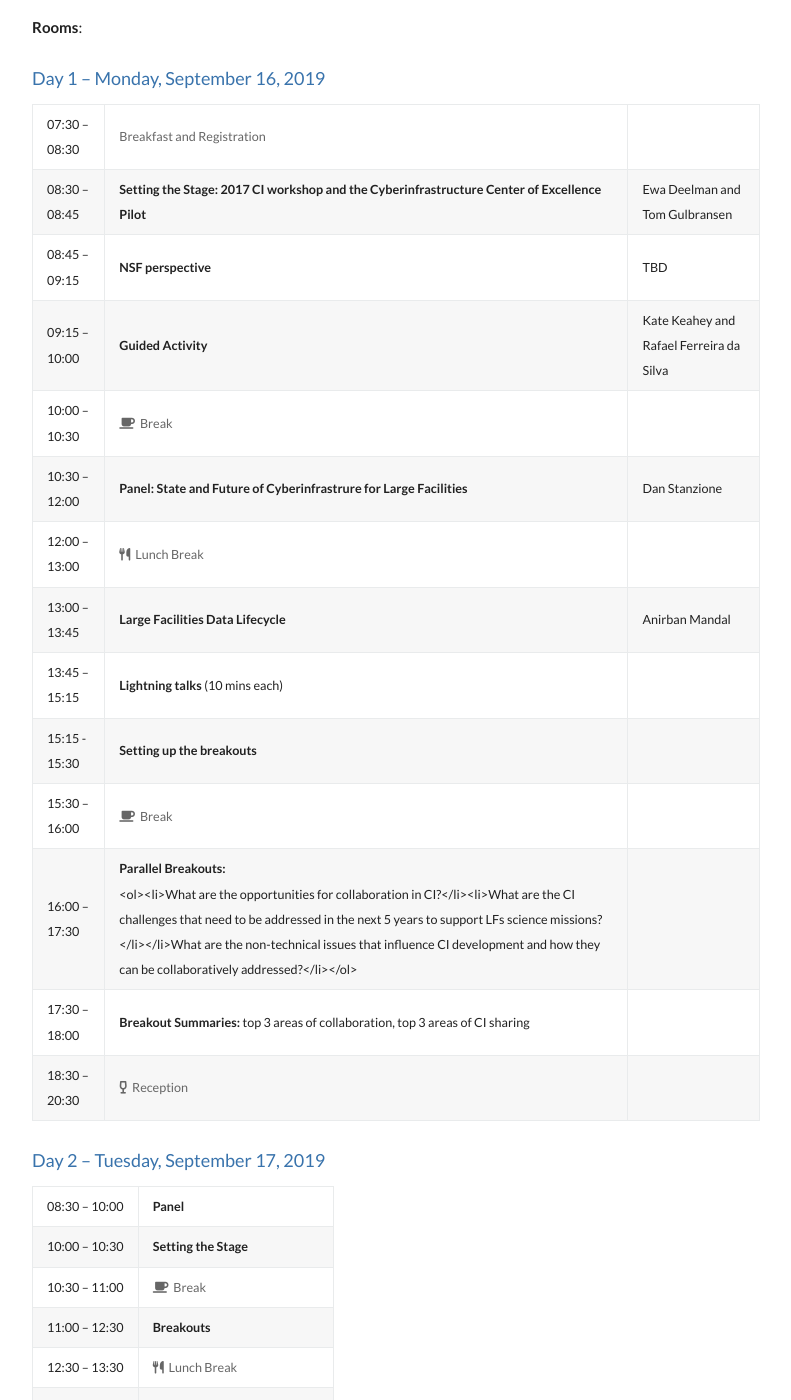
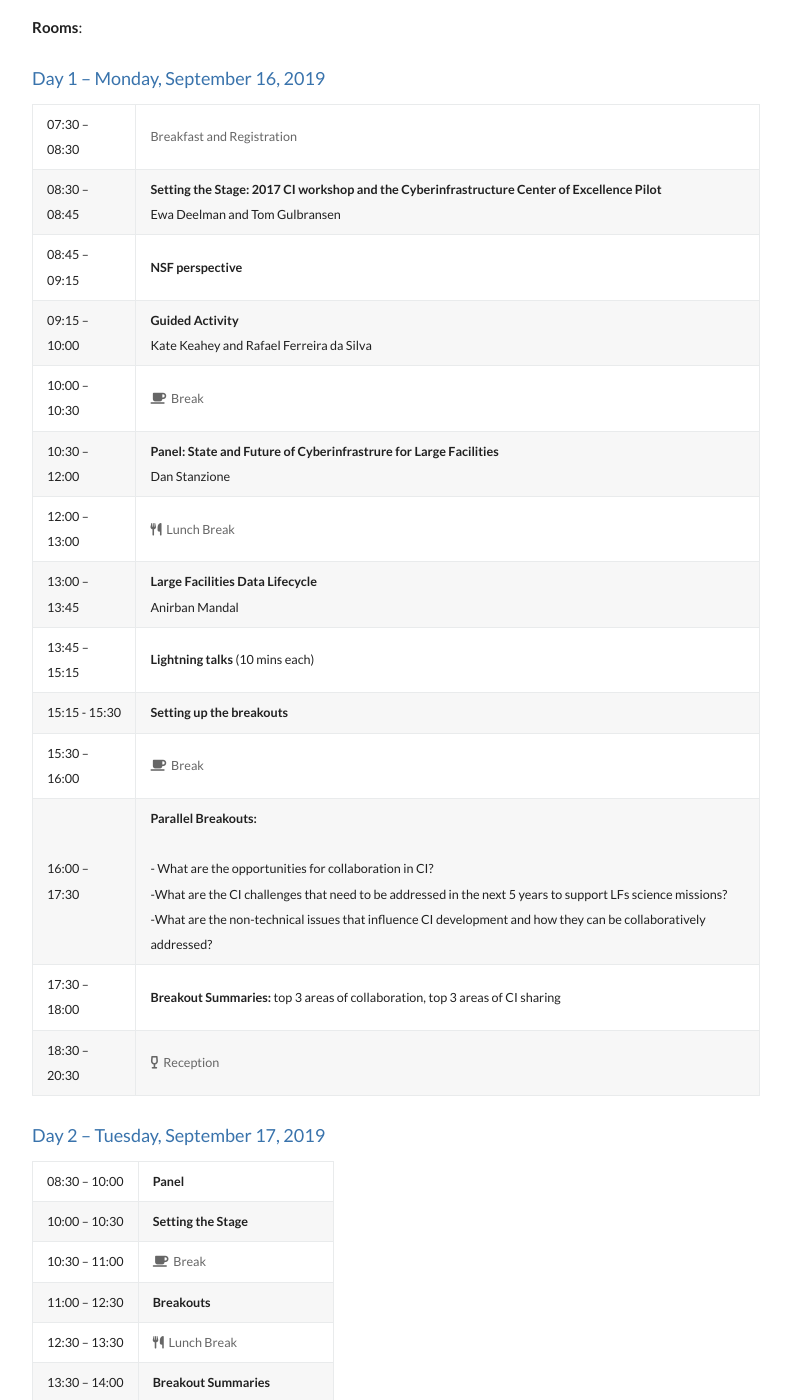
Before and after one commit to facilitiesci/facilitiesci.github.io, a Jekyll site: the page built from agenda.md, in a window 1280 px wide and 1400 px high, scrolled down 383 px. Shown: the whole window, without its empty margins (244-1035 px from the left). Built offline with Jekyll 4.4.1, drawn with Linux system fonts in a browser that asks for light colours; nearby versions of some CDN libraries; our own code applies the rules of GitHub Pages for plain Markdown files.

Commit message:
Update agenda.md

```diff
--- a/agenda.md
+++ b/agenda.md
@@ -11,17 +11,17 @@ Alexandria, VA, USA, September 16-17, 2019
 ### Day 1 – Monday, September 16, 2019
 
 | 07:30 – 08:30	| <span style="color: #666">Breakfast and Registration</span>
-| 08:30 – 08:45	| **Setting the Stage: 2017 CI workshop and the Cyberinfrastructure Center of Excellence Pilot** | Ewa Deelman and Tom Gulbransen
-| 08:45 – 09:15	| **NSF perspective** | TBD
-| 09:15 – 10:00	| **Guided Activity** | Kate Keahey and Rafael Ferreira da Silva
+| 08:30 – 08:45	| **Setting the Stage: 2017 CI workshop and the Cyberinfrastructure Center of Excellence Pilot**<br />Ewa Deelman and Tom Gulbransen
+| 08:45 – 09:15	| **NSF perspective**
+| 09:15 – 10:00	| **Guided Activity**<br />Kate Keahey and Rafael Ferreira da Silva
 | 10:00 – 10:30	| <span style="color: #666"><i class="fas fa-coffee"></i>&nbsp;&nbsp;Break</span>
-| 10:30 – 12:00	| **Panel: State and Future of Cyberinfrastrure for Large Facilities** | Dan Stanzione
+| 10:30 – 12:00	| **Panel: State and Future of Cyberinfrastrure for Large Facilities**<br />Dan Stanzione
 | 12:00 – 13:00	| <span style="color: #666"><i class="fas fa-utensils"></i>&nbsp;&nbsp;Lunch Break</span>
-| 13:00 – 13:45	| **Large Facilities Data Lifecycle** | Anirban Mandal
+| 13:00 – 13:45	| **Large Facilities Data Lifecycle**<br />Anirban Mandal
 | 13:45 – 15:15	| **Lightning talks** (10 mins each)
 | 15:15 - 15:30	| **Setting up the breakouts**
 | 15:30 – 16:00	| <span style="color: #666"><i class="fas fa-coffee"></i>&nbsp;&nbsp;Break</span>
-| 16:00 – 17:30	| **Parallel Breakouts:**<br /><ol><li>What are the opportunities for collaboration in CI?</li><li>What are the CI challenges that need to be addressed in the next 5 years to support LFs science missions?</li></li>What are the non-technical issues that influence CI development and how they can be collaboratively addressed?</li></ol>
+| 16:00 – 17:30	| **Parallel Breakouts:**<br /><br />- What are the opportunities for collaboration in CI?<br />-What are the CI challenges that need to be addressed in the next 5 years to support LFs science missions?<br />-What are the non-technical issues that influence CI development and how they can be collaboratively addressed?
 | 17:30 – 18:00	| **Breakout Summaries:** top 3 areas of collaboration, top 3 areas of CI sharing
 | 18:30 – 20:30	| <span style="color: #666"><i class="fas fa-wine-glass-alt"></i>&nbsp;&nbsp;Reception</span>
 
```
